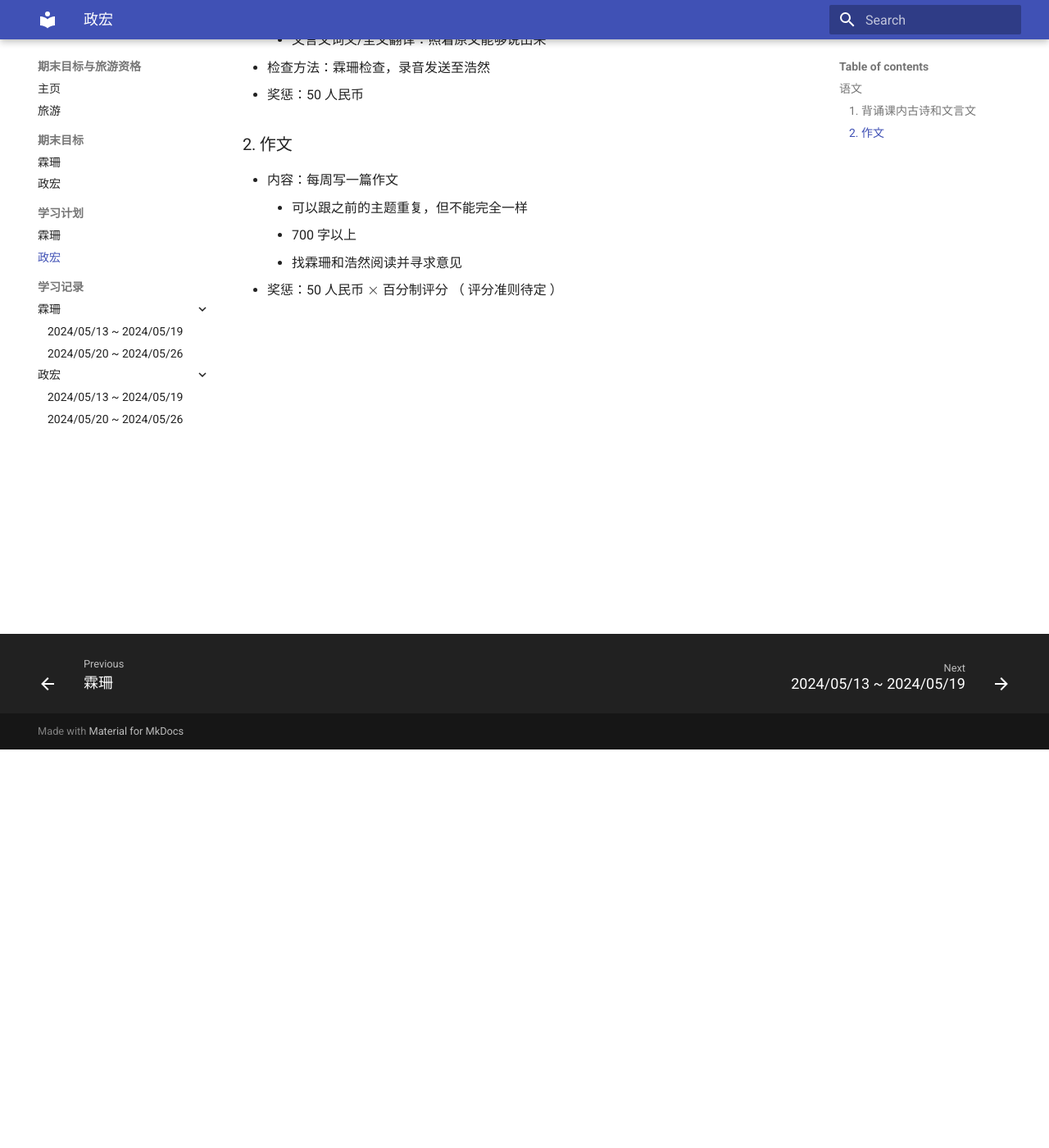
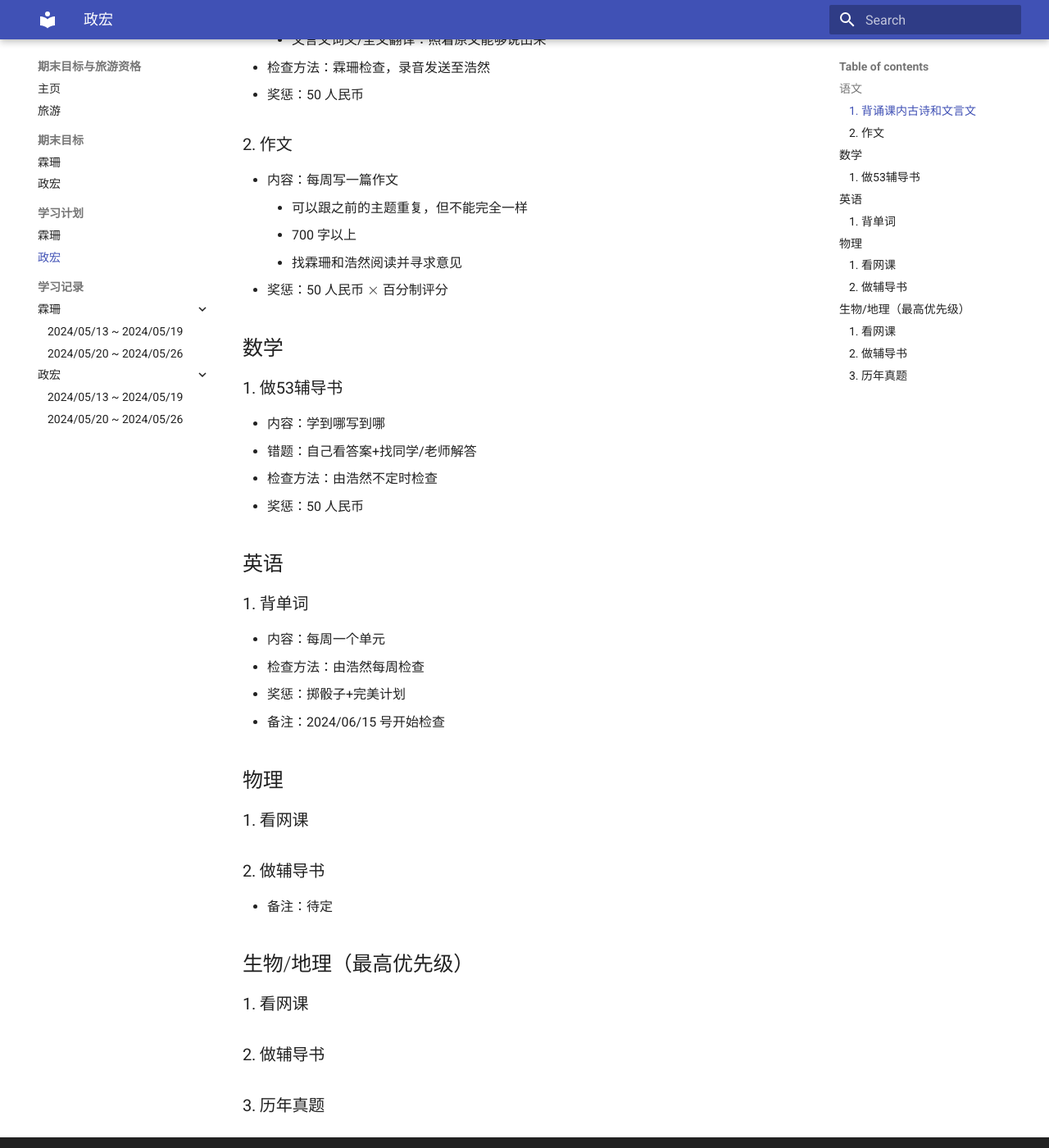
Before and after one commit to Flash-LHR/goal_and_vocation, an MkDocs documentation site: the page built from docs/study_plan/zh.md, in a window 1280 px wide and 1400 px high, scrolled down 486 px. Shown: the whole window at 82% size. Built offline with MkDocs 1.6.1 and Material for MkDocs 9.7.7, drawn with Linux system fonts in a browser that asks for light colours.

Commit message:
政宏学习计划：增加数学、物理、生物地理

```diff
--- a/docs/study_plan/zh.md
+++ b/docs/study_plan/zh.md
@@ -19,4 +19,38 @@
     - 可以跟之前的主题重复，但不能完全一样
     - 700 字以上
     - 找霖珊和浩然阅读并寻求意见
-- 奖惩：50 人民币 $\times$ 百分制评分 （ 评分准则待定 ）
+- 奖惩：50 人民币 $\times$ 百分制评分
+
+## 数学
+
+### 1. 做53辅导书
+
+- 内容：学到哪写到哪
+- 错题：自己看答案+找同学/老师解答
+- 检查方法：由浩然不定时检查
+- 奖惩：50 人民币
+
+## 英语
+
+### 1. 背单词
+
+- 内容：每周一个单元
+- 检查方法：由浩然每周检查
+- 奖惩：掷骰子+完美计划
+- 备注：2024/06/15 号开始检查
+
+## 物理
+
+### 1. 看网课
+
+### 2. 做辅导书
+
+- 备注：待定
+
+## 生物/地理（最高优先级）
+
+### 1. 看网课
+
+### 2. 做辅导书
+
+### 3. 历年真题
```
